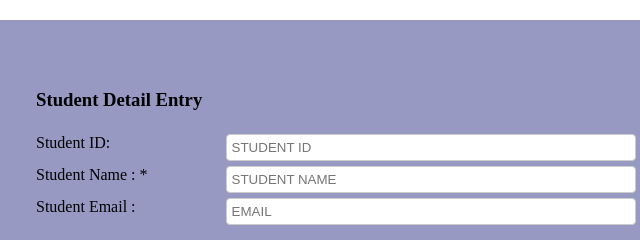
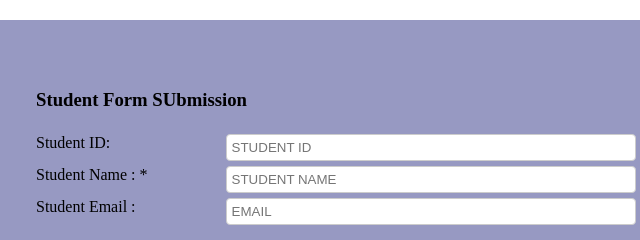
Before and after one commit to de-namgay/deployment, a plain HTML site: page index.html in a window 1280 px wide. Shown: the top 240 px of the page, 42-682 px from the left. Drawn offline with Linux system fonts and the light colour scheme.

Commit message:
changed the topic of form

```diff
--- a/index.html
+++ b/index.html
@@ -9,7 +9,7 @@
 </head>
 <body>
     <div class="container1">
-       <h3>Student Detail Entry</h3>
+       <h3>Student Form SUbmission</h3>
        <form action="/" method="get" onsubmit="event.preventDefault();onFormSubmit();" autocomplete="off">
             <div class="row">
                 <div class="col-1">
```
